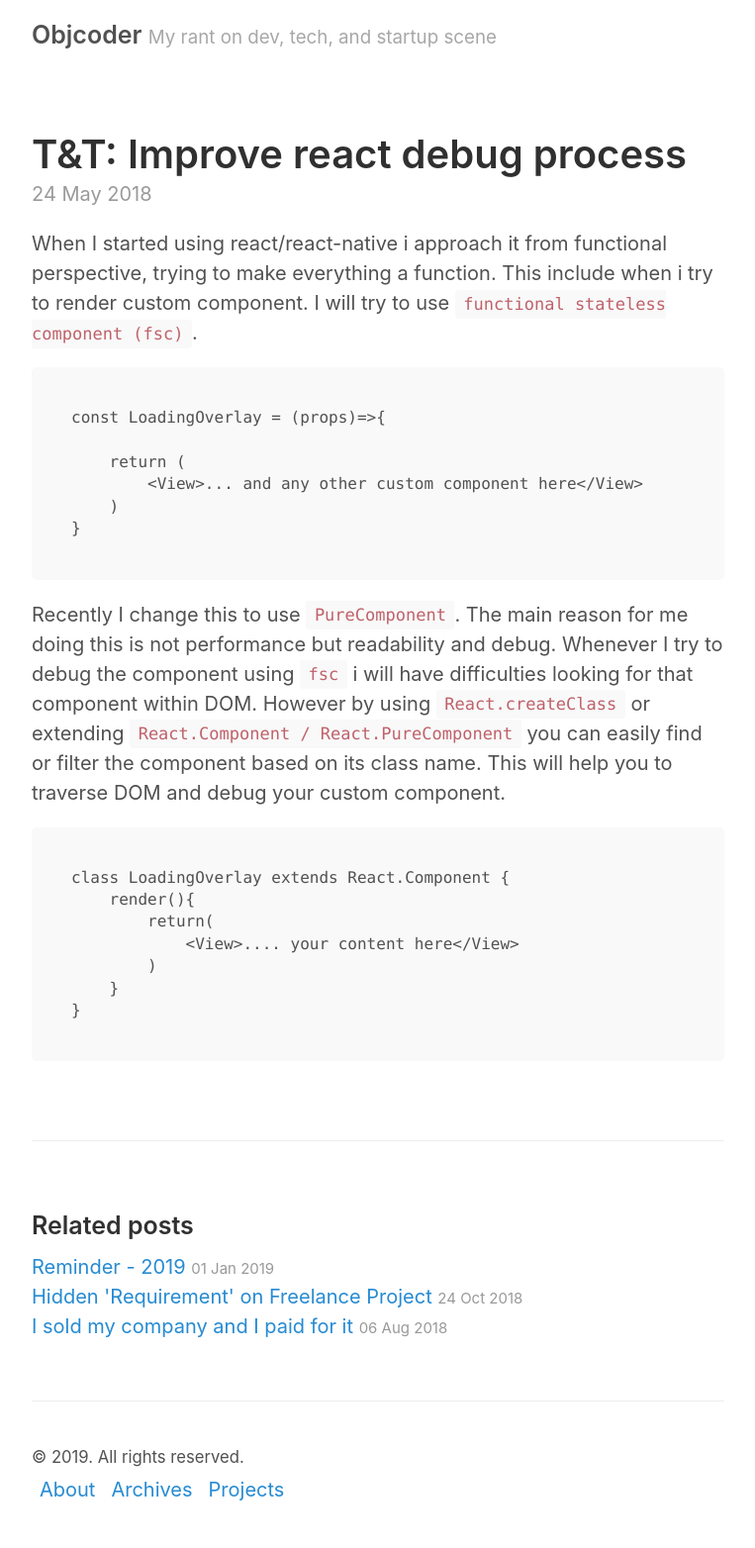
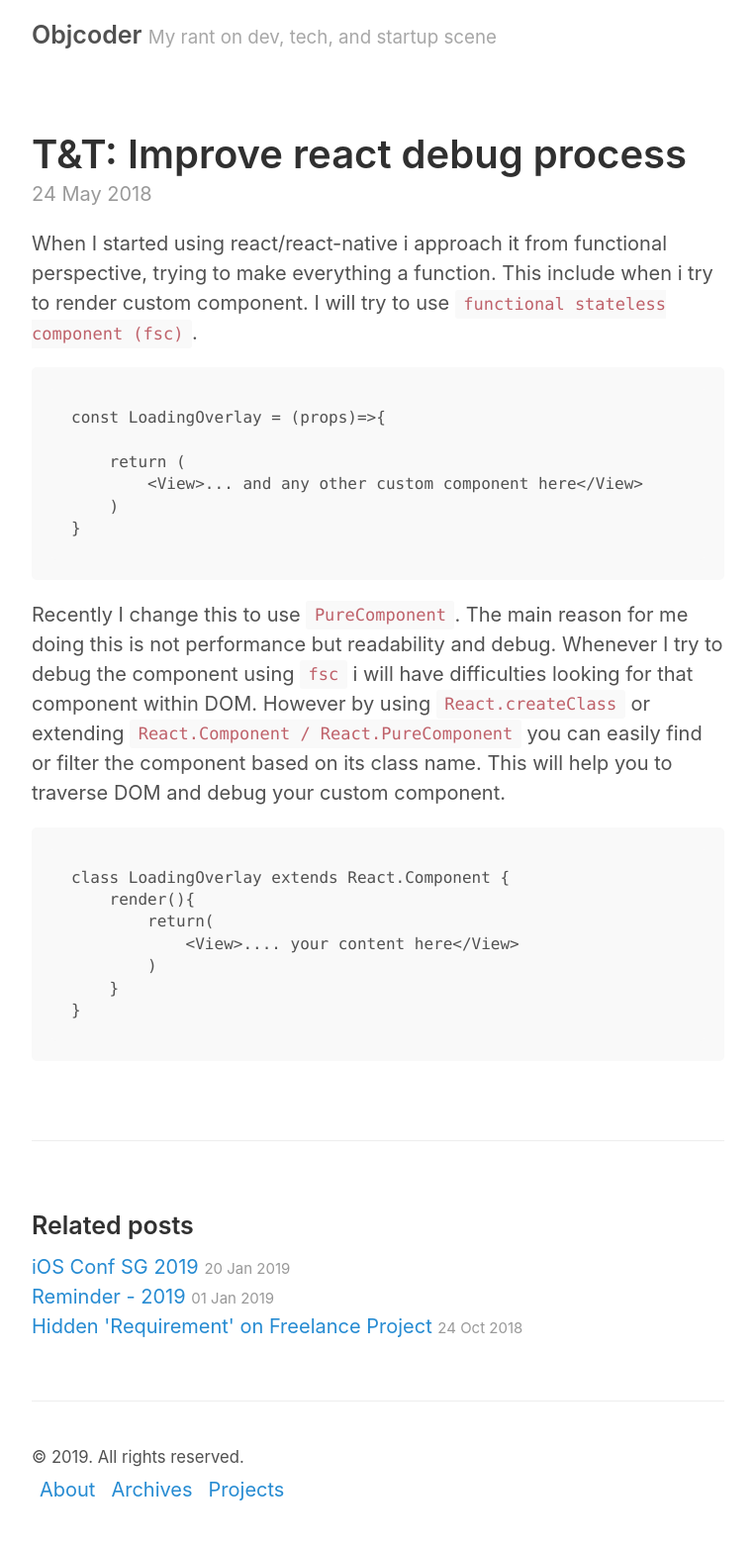
Before and after one commit to sergioutama/sergioutama.github.io, a Jekyll site: the page built from _posts/2018-05-24-tricks-improve-react-debug-process.markdown, in a window 1280 px wide. Shown: the whole page at 99% size, without its empty margins (258-1021 px from the left). Built offline with Jekyll 4.4.1, drawn with Linux system fonts in a browser that asks for light colours; nearby versions of some CDN libraries.

Commit message:
ios conf sg

```diff
--- a/_config.yml
+++ b/_config.yml
@@ -14,6 +14,7 @@
 url: "https://sergioutama.github.io" # the base hostname & protocol for your site
 paginate: 1
 paginate_path: "/page/:num/" # "/blog/page/:num"
+permalink: /:categories/:title.html
 
 # Assets
 #
@@ -40,3 +41,11 @@
 exclude:
 - Gemfile
 - Gemfile.lock
+
+defaults:
+ -
+    scope:
+      path: ""
+      type: "posts"
+    values:
+      categories: "blog"
--- a/_layouts/post.html
+++ b/_layouts/post.html
@@ -3,8 +3,17 @@
 ---
 
 <article class="post">
-  <h1 class="post-title">{{ page.title }}</h1>
-  <time datetime="{{ page.date | date_to_xmlschema }}" class="post-date">{{ page.date | date_to_string }}</time>
+  <header class="post-header">
+    <h1 class="post-title">{{ page.title }}</h1>
+    <time datetime="{{ page.date | date_to_xmlschema }}" class="post-date">{{ page.date | date_to_string }}</time>
+    {% if page.tags %}
+      <ul class="post-tags">
+      {% for tag in page.tags %}
+        <li>#{{tag}}</li>
+      {% endfor %}
+      </ul>
+    {% endif %}
+  </header>
   {{ content }}
 </article>
 
--- a/_posts/2019-01-01-reminder-for-2019.markdown
+++ b/_posts/2019-01-01-reminder-for-2019.markdown
@@ -3,7 +3,7 @@
 title:  "Reminder - 2019"
 author: Sergio Utama
 date:   2019-01-01 20:01:18 +0800
-categories: general
+categories: blog
 ---
 
 2018 was a confusing ride.
--- a/_sass/_posts.scss
+++ b/_sass/_posts.scss
@@ -27,7 +27,7 @@
 .post-date {
   display: block;
   margin-top: -.5rem;
-  margin-bottom: 1rem;
+  // margin-bottom: 1rem;
   color: #9a9a9a;
 }
 
--- a/blog/index.html
+++ b/blog/index.html
@@ -6,6 +6,7 @@
 <div class="posts">
   {% for post in paginator.posts %}
   <article class="post">
+    <header class="post-header">
       <h1 class="post-title">
         <a href="{{ site.baseurl }}{{ post.url }}">
           {{ post.title }}
@@ -13,7 +14,7 @@
       </h1>
 
       <time datetime="{{ post.date | date_to_xmlschema }}" class="post-date">{{ post.date | date_to_string }}</time>
-
+    </header>
     {{ post.content }}
   </article>
   {% endfor %}
--- a/index.html
+++ b/index.html
@@ -6,6 +6,7 @@
 <div class="posts">
   {% for post in paginator.posts %}
   <article class="post">
+    <header class="post-header">
       <h1 class="post-title">
         <a href="{{ site.baseurl }}{{ post.url }}">
           {{ post.title }}
@@ -13,7 +14,7 @@
       </h1>
 
       <time datetime="{{ post.date | date_to_xmlschema }}" class="post-date">{{ post.date | date_to_string }}</time>
-
+    </header>
     {{ post.content }}
   </article>
   {% endfor %}
--- a/styles.scss
+++ b/styles.scss
@@ -83,6 +83,10 @@
     font-size: 0.9rem;
 }
 
+.post-header {
+    margin-bottom: 1rem;
+}
+
 ul.social-list {
     margin: 0;
     padding: 0;
@@ -101,3 +105,22 @@
         }
     }
 }
+
+ul.post-tags {
+    margin: 0;
+    padding: 0;
+    list-style-type: none;
+    display: flex;
+    flex:1;
+    flex-direction: row;
+
+    li {
+        margin: 0px 8px 0px 0px;
+        padding: 4px 8px;
+        font-size: 0.6rem;
+        border-radius: 0.8rem;
+        display: flex;
+        background-color:#9a9a9a;
+        color: white;
+    }
+}
```
Also changed, not shown: _posts/2019-01-20-ios-conf-sg-2019.md (added, +12 -0 lines). Lines whose indentation alone changed are shown as unchanged.
